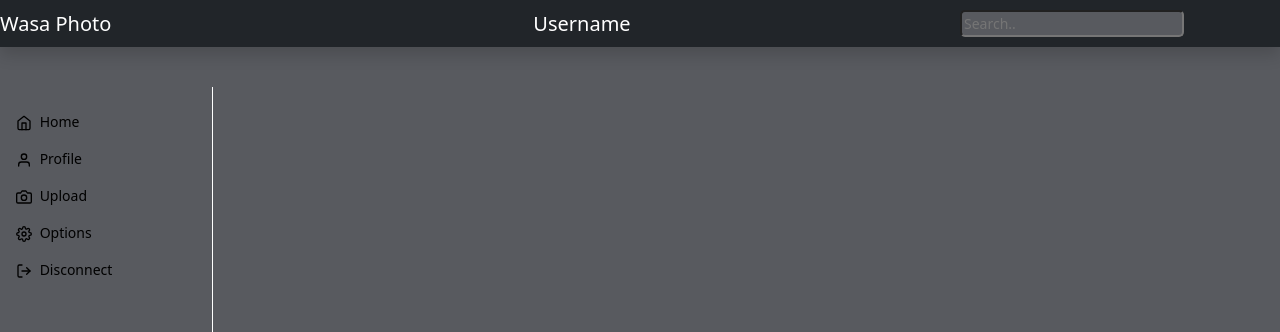
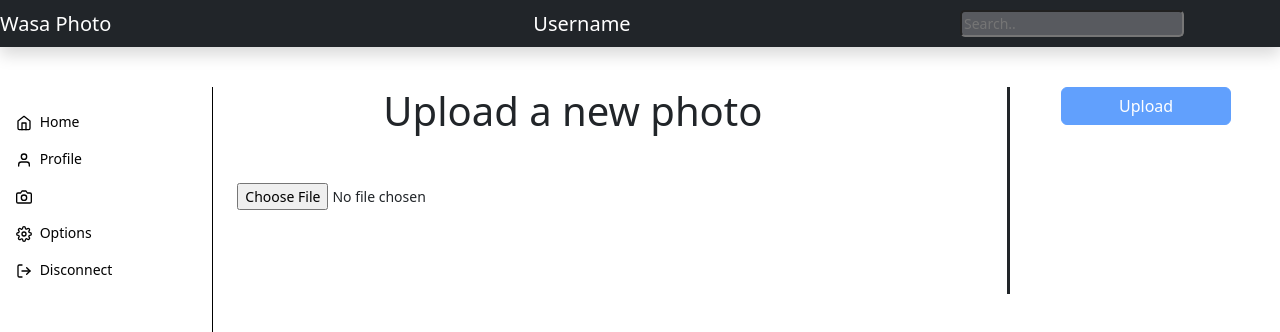
Before and after one commit to InfernalPyro/WASA-Homework, a Vue app in the folder webui/: page /#/upload in a window 1280 px wide. Shown: the top 332 px of the page. Built offline with nearby package versions, Linux system fonts and the light colour scheme; no server answers.

Commit message:
Upload Photo works

```diff
--- a/webui/src/App.vue
+++ b/webui/src/App.vue
@@ -39,7 +39,7 @@ export default {}
 							</RouterLink>
 						</li>
 						<li class="nav-item">
-							<RouterLink to="/link2" class="nav-link">
+							<RouterLink to="/upload" class="nav-link">
 								<svg class="feather"><use href="/feather-sprite-v4.29.0.svg#camera"/></svg>
 								Upload
 							</RouterLink>
--- a/webui/src/assets/dashboard.css
+++ b/webui/src/assets/dashboard.css
@@ -13,7 +13,7 @@ body {
 
 .sidebar {
 	position:fixed;
-	border-right: white;
+	border-right: rgb(0, 0, 0);
 	border-right-style: solid;
 	border-right-width:0.2px ;
 	z-index: 100; /* Behind the navbar */
@@ -31,7 +31,7 @@ body {
 	height: calc(100vh - 48px);
 	overflow-x: hidden;
 	overflow-y: auto; /* Scrollable contents if viewport is shorter than content. */
-	background-color: rgb(88, 90, 95);
+	background-color: rgb(255, 255, 255);
 
 }
 
--- a/webui/src/assets/main.css
+++ b/webui/src/assets/main.css
@@ -65,7 +65,7 @@
 }
 
 body {
-	background-color: rgb(88, 90, 95);
+	background-color: rgb(255, 255, 255);
 }
 
 
@@ -109,3 +109,8 @@ body {
 	height: fit-content;
 
 }
+
+.center {
+	display: block;
+	text-align: center;
+}
--- a/webui/src/router/index.js
+++ b/webui/src/router/index.js
@@ -1,13 +1,14 @@
 import {createRouter, createWebHashHistory} from 'vue-router'
 import HomeView from '../views/HomeView.vue'
 import ProfileView from '../views/ProfileView.vue'
+import UploadView from '../views/UploadView.vue'
 
 const router = createRouter({
 	history: createWebHashHistory(import.meta.env.BASE_URL),
 	routes: [
 		{path: '/', component: HomeView},
 		{path: '/profile', component: ProfileView},
-		{path: '/link2', component: HomeView},
+		{path: '/upload', component: UploadView},
 		{path: '/some/:id/link', component: HomeView},
 	]
 })
--- /dev/null
+++ b/webui/src/views/UploadView.vue
@@ -0,0 +1,142 @@
+<script>
+
+var base64String = "";
+
+
+export default {
+	data: function() {
+		return {
+			errormsg: null,
+			loading: false,
+			profile: null,
+		}
+	},
+	methods: {
+		async refresh() {
+			this.loading = true;
+			this.errormsg = null;
+			try {
+				let response = await this.$axios({
+                    method:"get",
+                    url:'/user/' + 1 + '/profile',
+                    headers:{
+                        "Content-Type": "application/json",
+                        "Authorization": "Bearer 1",
+                    }
+                });
+				this.profile = response.data;
+                document.getElementById("username").textContent = this.profile.username
+			} catch (e) {
+				this.errormsg = e.toString();
+			}
+			this.loading = false;
+		},
+
+        uploadPhoto: async function () {
+			this.loading = true;
+			this.errormsg = null;
+
+			try {
+                let config ={
+                    headers:{
+                        'Content-Type': "application/json",
+                        "Authorization": "Bearer 1",
+                    }
+                }
+                let data ={
+                    "image" : base64String
+                }
+
+				let response = await this.$axios.post('/user/'+ 1 + '/photo/', data, config);
+				this.$router.push("/profile");
+			} catch (e) {
+				this.errormsg = e.toString();
+			}
+			this.loading = false;
+		}
+
+	},
+	mounted() {
+        this.$nextTick(function(){
+           this.refresh()
+
+        document.getElementById('photo').addEventListener('change', function() {
+            /*Show the photo on screen before uploading it*/
+            var file = document.getElementById('photo').files[0];
+            var reader  = new FileReader();
+            reader.onload = function(e)  {
+                var image = document.createElement("img");
+                image.src = e.target.result;
+                const container = document.querySelector("#imageContainer");
+                while (container.firstChild) {
+                    container.removeChild(container.lastChild);
+                }
+                container.appendChild(image);
+            }
+            reader.readAsDataURL(file);
+
+            /*Convert in base64*/
+            var file = document.querySelector(
+                'input[type=file]')['files'][0];
+
+            var reader = new FileReader();
+            reader.onload = function () {
+                /*This will contain the base64 string*/
+                base64String = reader.result.replace("data:", "")
+                    .replace(/^.+,/, "");
+
+            }
+            reader.readAsDataURL(file);
+
+            document.getElementById("uploadButton").disabled = false;
+
+        })
+
+
+        })
+	}
+}
+
+
+
+</script>
+
+<template>
+    <div class="row justify-content-between">
+
+
+        <!--This column contains all the photos in the stream-->
+        <div class="col-8">
+            <div class="row">
+                <h1 class="center">Upload a new photo</h1>
+                <div id="rbHiderFillTop"></div>
+                <input type="file" accept="image/*" id="photo">
+            </div>
+
+            <div id="rbHiderFillTop"></div>
+            <div class="row">
+                <div class="container" id="imageContainer" style="width: 50%; height : 50%;">
+
+                </div>
+            </div>
+
+
+			<LoadingSpinner v-if="loading"></LoadingSpinner>
+	    </div>
+
+
+        <!--This is a fixed in page column that contains the profile informations-->
+        <div class="col-3" style="padding-right: 100px; border-left-style: solid;">
+             <div class="row">
+                <button v-if="!loading" type="button" id = "uploadButton" class="btn btn-primary" style="width: fit-container; margin-left:30%" @click="uploadPhoto" disabled>
+				    Upload
+			    </button>
+            </div>
+        </div>
+
+    </div>
+
+</template>
+
+<style>
+</style>
```
Also changed, not shown: webui/src/views/ProfileView.vue (+2 -2 lines), 2 other files (tests, documents, lock files or other folders).
